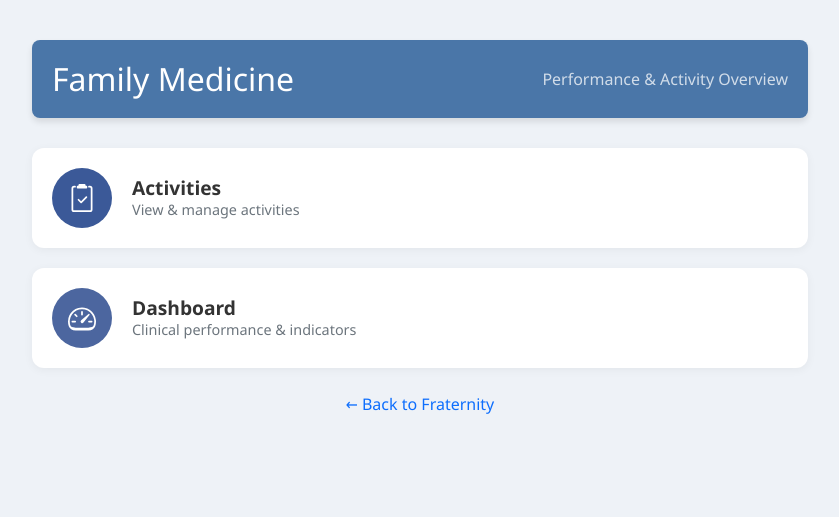
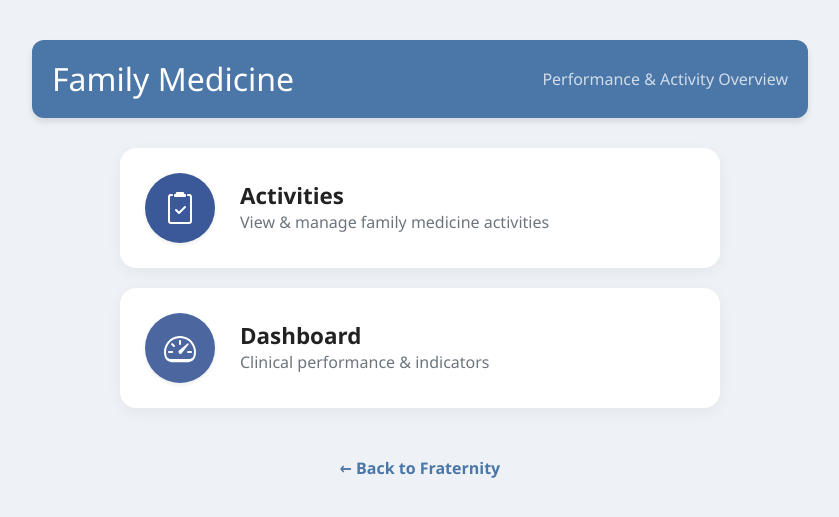
Before and after one commit to rashidiasri03/nsapr-clinical-performance, a Django app: page /family_medicine/ in a window 1280 px wide. Shown: the top 517 px of the page, without its empty margins (220-1059 px from the left). Run offline with Django 5.2, Linux system fonts and the light colour scheme; a user stored in the database is signed in.

Commit message:
Siapkan 100% modul Family Medicine

```diff
--- a/accounts/templates/accounts/family_medicine.html
+++ b/accounts/templates/accounts/family_medicine.html
@@ -7,28 +7,34 @@
   <link href="https://cdn.jsdelivr.net/npm/bootstrap@5.3.0/dist/css/bootstrap.min.css" rel="stylesheet">
   <style>
     body { background-color: #eef2f7; font-family: 'Segoe UI', Tahoma, Geneva, Verdana, sans-serif; }
-    .header-banner { background-color: #4a76a8; color: white; padding: 20px; border-radius: 8px; margin-bottom: 30px; box-shadow: 0 4px 6px rgba(0,0,0,0.1); }
-    .custom-card { background: white; border-radius: 12px; padding: 20px; display: flex; align-items: center; text-decoration: none; color: #333; margin-bottom: 20px; box-shadow: 0 2px 10px rgba(0,0,0,0.05); transition: transform 0.2s ease, box-shadow 0.2s ease; }
-    .custom-card:hover { transform: translateY(-3px); box-shadow: 0 6px 15px rgba(0,0,0,0.1); }
-    .icon-circle { width: 60px; height: 60px; border-radius: 50%; display: flex; align-items: center; justify-content: center; margin-right: 20px; color: white; }
+    .main-content { max-width: 800px; margin-top: 40px; }
+    .header-banner { background-color: #4a76a8; color: white; padding: 20px; border-radius: 12px; margin-bottom: 30px; box-shadow: 0 4px 6px rgba(0,0,0,0.1); }
+    .cards-container { display: flex; flex-direction: column; gap: 20px; align-items: center; }
+    .custom-card { width: 100%; max-width: 600px; background: white; border-radius: 16px; padding: 25px; display: flex; align-items: center; text-decoration: none; color: #333; box-shadow: 0 4px 15px rgba(0,0,0,0.05); transition: transform 0.2s ease, box-shadow 0.2s ease; }
+    .custom-card:hover { transform: translateY(-4px); box-shadow: 0 8px 25px rgba(0,0,0,0.1); }
+    .icon-circle { width: 70px; height: 70px; border-radius: 50%; display: flex; align-items: center; justify-content: center; margin-right: 25px; color: white; }
     .icon-activities { background-color: #3b5998; }
     .icon-dashboard { background-color: #4c669f; }
-    .card-title { margin: 0; font-weight: bold; font-size: 1.2rem; }
-    .card-subtitle { margin: 0; color: #6c757d; font-size: 0.9rem; }
-    .main-content { max-width: 800px; margin-top: 40px; }
+    .card-title { margin: 0; font-weight: bold; font-size: 1.4rem; color: #222; }
+    .card-subtitle { margin: 0; color: #6c757d; font-size: 1rem; }
+    .back-link { font-size: 1rem; color: #4a76a8; font-weight: 600; text-decoration: none; transition: opacity 0.2s; }
+    .back-link:hover { opacity: 0.8; }
   </style>
 </head>
 <body>
+
   <div class="container main-content">
+
     <div class="header-banner d-flex justify-content-between align-items-center">
       <h2 class="mb-0">Family Medicine</h2>
       <span class="fs-6 opacity-75 d-none d-md-block">Performance & Activity Overview</span>
     </div>
 
     <div class="cards-container">
+
       <a href="{% url 'family_medicine_activities' %}" class="custom-card">
-        <div class="icon-circle icon-activities">
-          <svg xmlns="http://www.w3.org/2000/svg" width="28" height="28" fill="currentColor" class="bi bi-clipboard2-check" viewBox="0 0 16 16">
+        <div class="icon-circle icon-activities shadow-sm">
+          <svg xmlns="http://www.w3.org/2000/svg" width="32" height="32" fill="currentColor" class="bi bi-clipboard2-check" viewBox="0 0 16 16">
             <path d="M9.5 0a.5.5 0 0 1 .5.5.5.5 0 0 0 .5.5.5.5 0 0 1 .5.5V2a.5.5 0 0 1-.5.5h-5A.5.5 0 0 1 5 2v-.5a.5.5 0 0 1 .5-.5.5.5 0 0 0 .5-.5.5.5 0 0 1 .5-.5h3Z"/>
             <path d="M3 2.5a.5.5 0 0 1 .5-.5H4a.5.5 0 0 0 0-1h-.5A1.5 1.5 0 0 0 2 2.5v12A1.5 1.5 0 0 0 3.5 16h9a1.5 1.5 0 0 0 1.5-1.5v-12A1.5 1.5 0 0 0 12.5 1H12a.5.5 0 0 0 0 1h.5a.5.5 0 0 1 .5.5v12a.5.5 0 0 1-.5.5h-9a.5.5 0 0 1-.5-.5v-12Z"/>
             <path d="M10.854 7.854a.5.5 0 0 0-.708-.708L7.5 9.793 6.354 8.646a.5.5 0 1 0-.708.708l1.5 1.5a.5.5 0 0 0 .708 0l3-3Z"/>
@@ -36,13 +42,13 @@
         </div>
         <div class="card-text-container">
           <h4 class="card-title">Activities</h4>
-          <p class="card-subtitle">View & manage activities</p>
+          <p class="card-subtitle">View & manage family medicine activities</p>
         </div>
       </a>
 
       <a href="{% url 'dashboard_family_medicine' %}" class="custom-card">
-        <div class="icon-circle icon-dashboard">
-          <svg xmlns="http://www.w3.org/2000/svg" width="28" height="28" fill="currentColor" class="bi bi-speedometer2" viewBox="0 0 16 16">
+        <div class="icon-circle icon-dashboard shadow-sm">
+          <svg xmlns="http://www.w3.org/2000/svg" width="32" height="32" fill="currentColor" class="bi bi-speedometer2" viewBox="0 0 16 16">
             <path d="M8 4a.5.5 0 0 1 .5.5V6a.5.5 0 0 1-1 0V4.5A.5.5 0 0 1 8 4zM3.732 5.732a.5.5 0 0 1 .707 0l.915.914a.5.5 0 1 1-.708.708l-.914-.915a.5.5 0 0 1 0-.707zM2 10a.5.5 0 0 1 .5-.5h1.586a.5.5 0 0 1 0 1H2.5A.5.5 0 0 1 2 10zm9.5 0a.5.5 0 0 1 .5-.5h1.5a.5.5 0 0 1 0 1H12a.5.5 0 0 1-.5-.5zm.754-4.246a.389.389 0 0 0-.527-.02L7.547 9.31a.91.91 0 1 0 1.302 1.258l3.434-4.297a.389.389 0 0 0-.029-.518z"/>
             <path fill-rule="evenodd" d="M0 10a8 8 0 1 1 15.547 2.661c-.442 1.253-1.845 2.508-3.955 2.508H4.408c-2.11 0-3.513-1.255-3.955-2.508A8.001 8.001 0 0 1 0 10zm8-7a7 7 0 0 0-6.603 9.329c.203.575.923 1.171 3.011 1.171h7.184c2.088 0 2.808-.596 3.011-1.171A7 7 0 0 0 8 3z"/>
           </svg>
@@ -52,11 +58,14 @@
           <p class="card-subtitle">Clinical performance & indicators</p>
         </div>
       </a>
+
     </div>
 
-    <div class="text-center mt-4">
-      <a href="{% url 'fraternity' %}" class="text-decoration-none text-primary">← Back to Fraternity</a>
+    <div class="text-center mt-5">
+      <a href="{% url 'fraternity' %}" class="back-link">← Back to Fraternity</a>
     </div>
+
   </div>
+  <script src="https://cdn.jsdelivr.net/npm/bootstrap@5.3.0/dist/js/bootstrap.bundle.min.js"></script>
 </body>
 </html>
```
Also changed, not shown: accounts/templates/accounts/dashboard_ family_medicine.html (renamed from accounts/templates/accounts/dashboard_family_medicine.html, +9 -49 lines).
